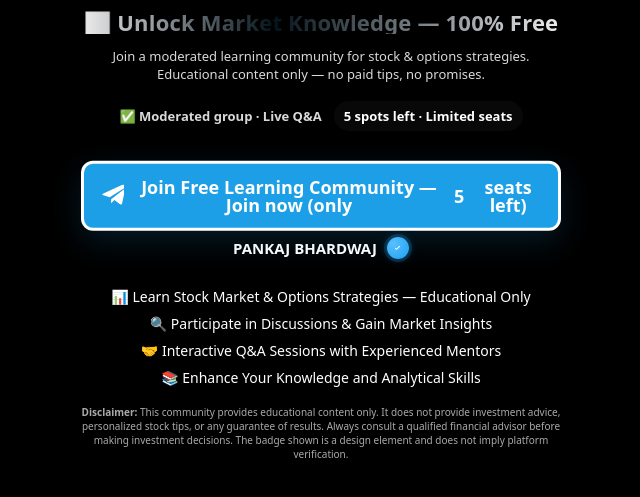
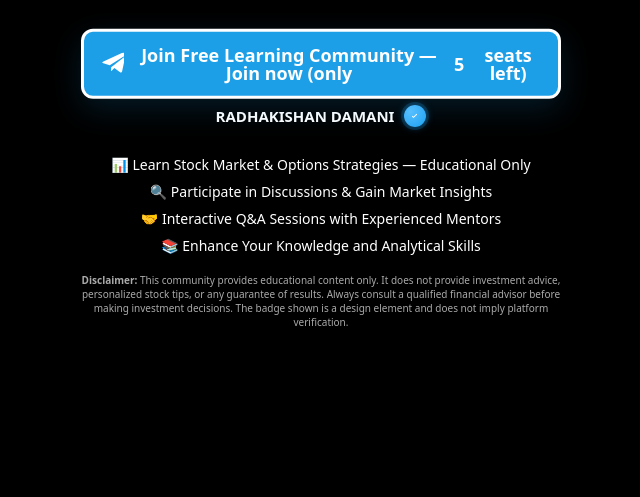
Before and after one commit to digitaladsexpert/pankaj, a plain HTML site: page landing_variant_05.html in a window 1280 px wide. Shown: the part 75-572 px from the top of the page, without its empty margins (319-959 px from the left). Drawn offline with Linux system fonts and the light colour scheme.

Commit message:
Update landing_variant_05.html

```diff
--- a/landing_variant_05.html
+++ b/landing_variant_05.html
@@ -101,27 +101,13 @@
 
 <img src="logo.png" alt="Community Logo" class="logo" />
 
-<header>
-  <h1 id="fomo-headline" class="animated-headline" aria-live="polite">
-    📈 Unlock Market Knowledge — 100% Free
-  </h1>
-  <p class="subtitle">Join a moderated learning community for stock & options strategies. Educational content only — no paid tips, no promises.</p>
-</header>
 
-<div style="display:flex;gap:12px;justify-content:center;align-items:center;margin-top:6px;margin-bottom:12px;">
-  <div aria-hidden="true" style="font-weight:600;font-size:13px;color:var(--muted);">
-    ✅ Moderated group · Live Q&amp;A
-  </div>
-  <div id="spots-widget" role="status" aria-live="polite" style="background:rgba(255,255,255,0.03);padding:6px 10px;border-radius:999px;font-weight:700;font-size:13px;box-shadow:0 6px 18px rgba(0,0,0,0.45);">
-    <span id="spots-left">--</span> spots left · Limited seats
-  </div>
-</div>
 
 <a id="fomo-cta" class="cta fomo-cta" href="#" target="_blank" rel="noopener nofollow noreferrer" aria-label="Join our Telegram community (opens in new tab)">
   <svg viewBox="0 0 24 24" aria-hidden="true"><path d="M9.993 15.674 9.86 19.86c.32 0 .46-.138.626-.304l3-2.878 6.22 4.56c1.14.63 1.95.3 2.26-1.06l4.1-19.2c.37-1.73-.62-2.4-1.73-1.98L1.57 9.34C-.12 10 .11 10.96 1.48 11.38l6.94 2.16 16.1-10.16c.76-.5 1.46-.22.89.28Z"/></svg>
   Join Free Learning Community — Join now (only <span id="cta-spots">--</span> seats left)
 </a><div class="name-row" aria-hidden="false">
-      <span>PANKAJ BHARDWAJ</span>
+      <span>RADHAKISHAN DAMANI</span>
       <span class="vbadge" aria-hidden="true">
         <svg viewBox="0 0 24 24" aria-hidden="true"><path d="M9.0 16.2l-3.2-3.2 1.4-1.4 1.8 1.8 6.0-6.0 1.4 1.4-7.4 7.4z"/></svg>
       </span>
```
